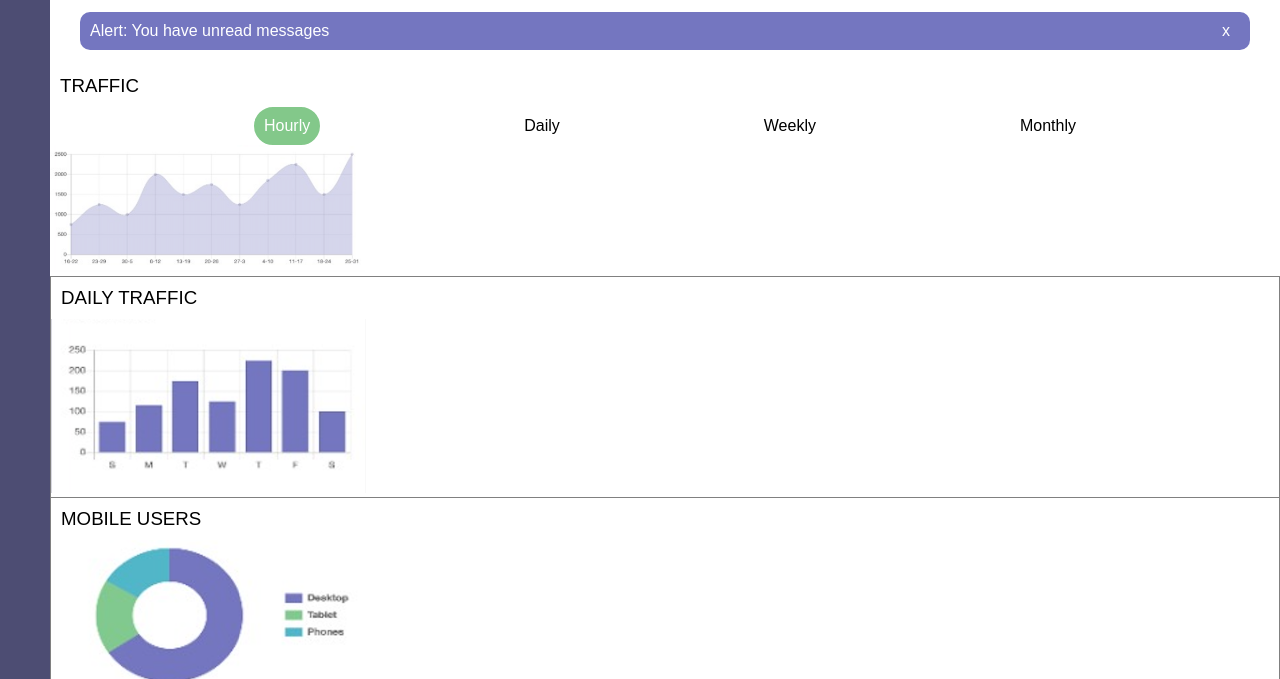
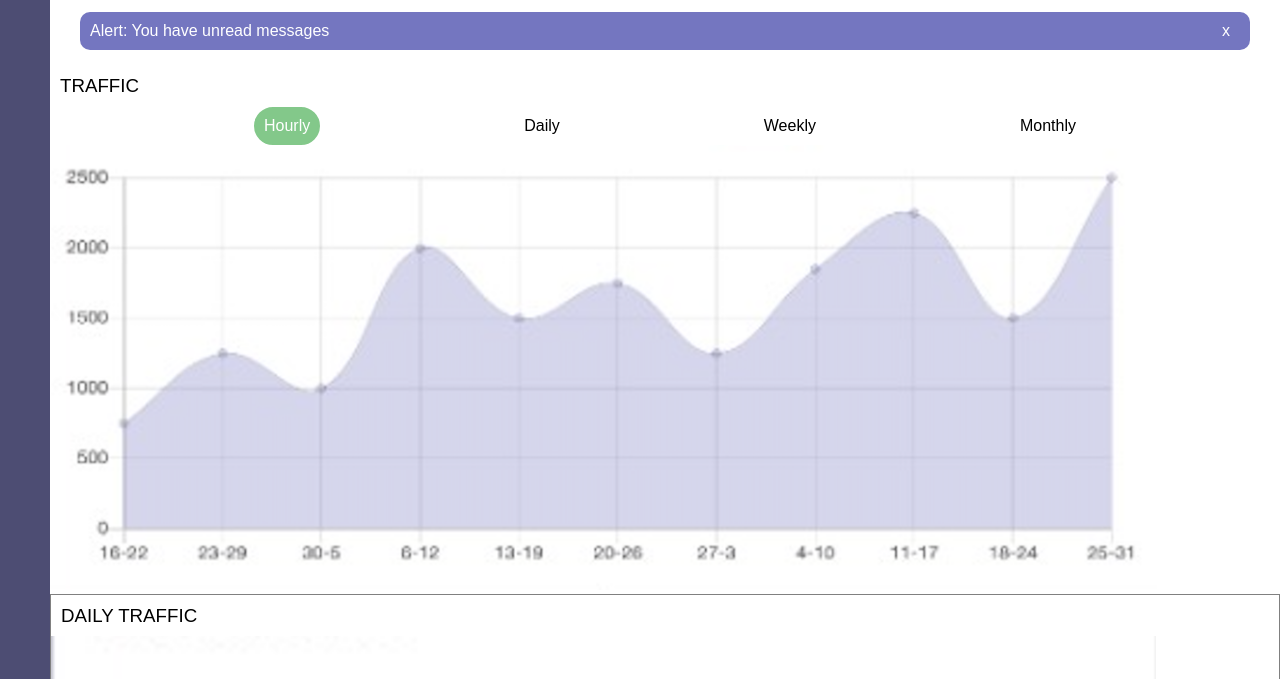
Before and after one commit to mihneacojocaru/dashboard-mockup, a plain HTML site: page index.html in a window 1280 px wide. Shown: the part 121-800 px from the top of the page. Drawn offline with Linux system fonts and the light colour scheme.

Commit message:
width fix

```diff
--- a/scss/utilities/_variables.scss
+++ b/scss/utilities/_variables.scss
@@ -5,7 +5,7 @@ $breakpoints: (
 );
 
 $font-stack-primary: sans-serif;
-$element-width: 315px;
+$element-width: 90%;
 //Colors
 
 $primary-background: #7476c0;
```
Also changed, not shown: css/style.css, 1 other file.
